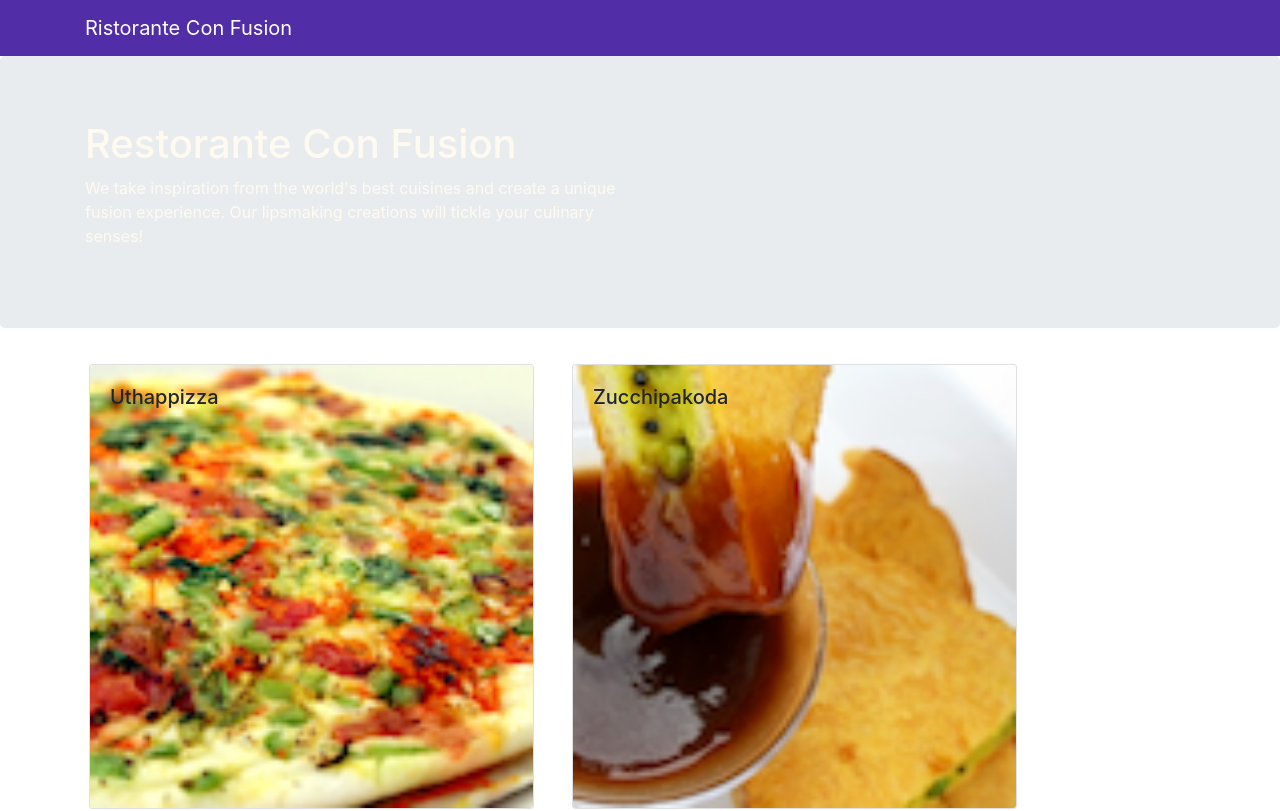
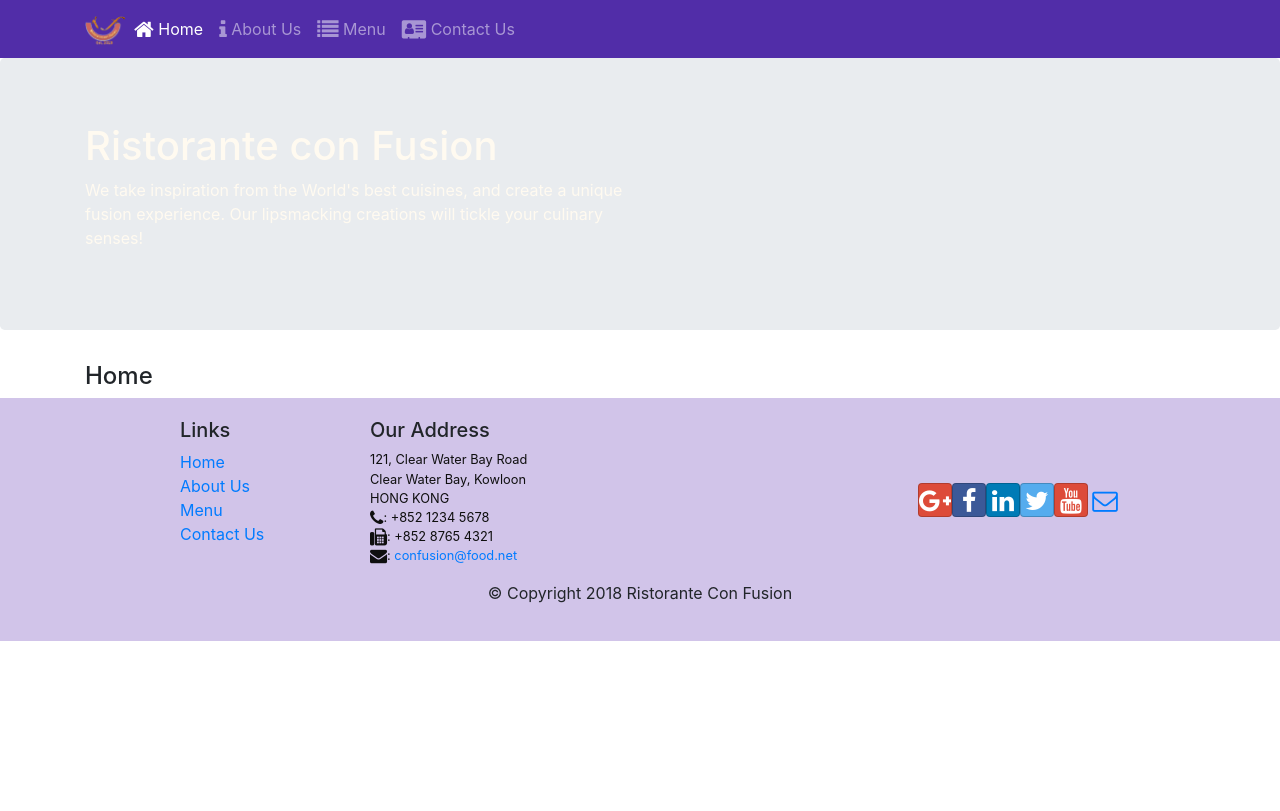
Before and after one commit to ankit15681/Confusion, a React (Create React App) app: page /home in a window 1280 px wide. Shown: the top 811 px of the page. Built offline with nearby package versions, Linux system fonts and the light colour scheme.

Commit message:
React Router

```diff
--- a/package.json
+++ b/package.json
@@ -9,6 +9,7 @@
     "react": "^16.6.3",
     "react-dom": "^16.6.3",
     "react-popper": "^0.9.2",
+    "react-router-dom": "4.2.2",
     "react-scripts": "2.1.1",
     "reactstrap": "^5.0.0"
   },
--- a/src/App.js
+++ b/src/App.js
@@ -1,15 +1,18 @@
 import React, { Component } from 'react';
 import './App.css';
 import Main from './components/MainComponent';
+import { BrowserRouter } from 'react-router-dom';
 
 
 class App extends Component {
 
   render() {
     return (
-      <div>
-        <Main />
-      </div>
+      <BrowserRouter >
+        <div>
+          <Main />
+        </div>
+      </BrowserRouter >
     );
   }
 
--- a/src/components/FooterComponent.js
+++ b/src/components/FooterComponent.js
@@ -1,4 +1,5 @@
 import React from 'react';
+import { Link} from 'react-router-dom';
 
 function Footer(props) {
     return(
@@ -8,10 +9,10 @@
                 <div className="col-4 offset-1 col-sm-2">
                     <h5>Links</h5>
                     <ul className="list-unstyled">
-                        <li><a href="#">Home</a></li>
-                        <li><a href="#">About</a></li>
-                        <li><a href="#">Menu</a></li>
-                        <li><a href="contactus.html">Contact</a></li>
+                        <li><Link to='/home'>Home</Link></li>
+                        <li><Link to='/aboutus'>About Us</Link></li>
+                        <li><Link to='/menu'>Menu</Link></li>
+                        <li><Link to='/contactus'>Contact Us</Link></li>
                     </ul>
                 </div>
                 <div className="col-7 col-sm-5">
--- a/src/components/HeaderComponent.js
+++ b/src/components/HeaderComponent.js
@@ -1,29 +1,60 @@
-import React, { Component } from 'react';
-import { Navbar, NavbarBrand, Jumbotron } from 'reactstrap';
+import { Nav, Navbar, NavbarBrand, NavbarToggler, Collapse, NavItem, Jumbotron } from 'reactstrap';
+import { NavLink } from 'react-router-dom';
+import React, {Component} from 'react';
 
-class Header extends Component{
+class Header extends Component {
+    constructor(props) {
+        super(props);
 
-    render(){
+        this.toggleNav = this.toggleNav.bind(this);
+        this.state = {
+          isNavOpen: false
+        };
+      }
+
+      toggleNav() {
+        this.setState({
+          isNavOpen: !this.state.isNavOpen
+        });
+      }
+
+    render() {
         return(
-             <React.Fragment>
-               <Navbar dark>
+            <div>
+                <Navbar dark expand="md">
                     <div className="container">
-                 <NavbarBrand href="/">Ristorante Con Fusion</NavbarBrand>
+                        <NavbarToggler onClick={this.toggleNav} />
+                        <NavbarBrand className="mr-auto" href="/"><img src='assets/images/logo.png' height="30" width="41" alt='Ristorante Con Fusion' /></NavbarBrand>
+                        <Collapse isOpen={this.state.isNavOpen} navbar>
+                            <Nav navbar>
+                            <NavItem>
+                                <NavLink className="nav-link"  to='/home'><span className="fa fa-home fa-lg"></span> Home</NavLink>
+                            </NavItem>
+                            <NavItem>
+                                <NavLink className="nav-link" to='/aboutus'><span className="fa fa-info fa-lg"></span> About Us</NavLink>
+                            </NavItem>
+                            <NavItem>
+                                <NavLink className="nav-link"  to='/menu'><span className="fa fa-list fa-lg"></span> Menu</NavLink>
+                            </NavItem>
+                            <NavItem>
+                                <NavLink className="nav-link" to='/contactus'><span className="fa fa-address-card fa-lg"></span> Contact Us</NavLink>
+                            </NavItem>
+                            </Nav>
+                        </Collapse>
                     </div>
                 </Navbar>
                 <Jumbotron>
                     <div className="container">
                         <div className="row row-header">
                             <div className="col-12 col-sm-6">
-                             <h1>Restorante Con Fusion</h1>
-                             <p>We take inspiration from the world's best cuisines and create a unique fusion experience. Our lipsmaking creations will tickle your culinary senses! </p>
+                                <h1>Ristorante con Fusion</h1>
+                                <p>We take inspiration from the World's best cuisines, and create a unique fusion experience. Our lipsmacking creations will tickle your culinary senses!</p>
                             </div>
                         </div>
                     </div>
                 </Jumbotron>
-             </React.Fragment>
+            </div>
         );
     }
-
 }
 export default Header;
--- /dev/null
+++ b/src/components/HomeComponent.js
@@ -0,0 +1,11 @@
+import React from 'react';
+
+function Home(props) {
+    return(
+      <div className="container">
+        <h4>Home</h4>
+      </div>
+    );
+}
+
+export default Home;
--- a/src/components/MainComponent.js
+++ b/src/components/MainComponent.js
@@ -4,26 +4,36 @@
 import { DISHES } from '../shared/dishes';
 import Header from './HeaderComponent';
 import Footer from './FooterComponent';
+import Home from './HomeComponent';
+import { Switch, Route, Redirect } from 'react-router-dom';
+
 class Main extends Component {
 
   constructor(props) {
     super(props);
     this.state = {
         dishes: DISHES,
-        selectedDish: null
     };
   }
 
-  onDishSelect(dishId) {
-    this.setState({ selectedDish: dishId});
-  }
 
   render() {
+
+    const HomePage = () => {
+      return(
+          <Home
+          />
+      );
+    }
+
     return (
       <div>
         <Header />
-        <Menu dishes={this.state.dishes} onClick={(dishId) => this.onDishSelect(dishId)} />
-        <DishDetail dish={this.state.dishes.filter((dish) => dish.id === this.state.selectedDish)[0]} />
+        <Switch>
+              <Route path='/home' component={HomePage} />
+              <Route exact path='/menu' component={() => <Menu dishes={this.state.dishes} />} />
+              <Redirect to="/home" />
+          </Switch>
         <Footer />
       </div>
     );
--- a/src/components/MenuComponent.js
+++ b/src/components/MenuComponent.js
@@ -4,7 +4,7 @@
 function RenderMenuItem({dish, onClick}) {
     return(
 
-        <Card  onClick={ () => onClick(dish.id)}>
+        <Card  >
                     <CardImg width="100%" src={dish.image} alt={dish.name} />
                     <CardImgOverlay>
                          <CardTitle>{dish.name}</CardTitle>
```
Also changed, not shown: 1 other file (tests, documents, lock files or other folders). Lines whose indentation alone changed are shown as unchanged.
